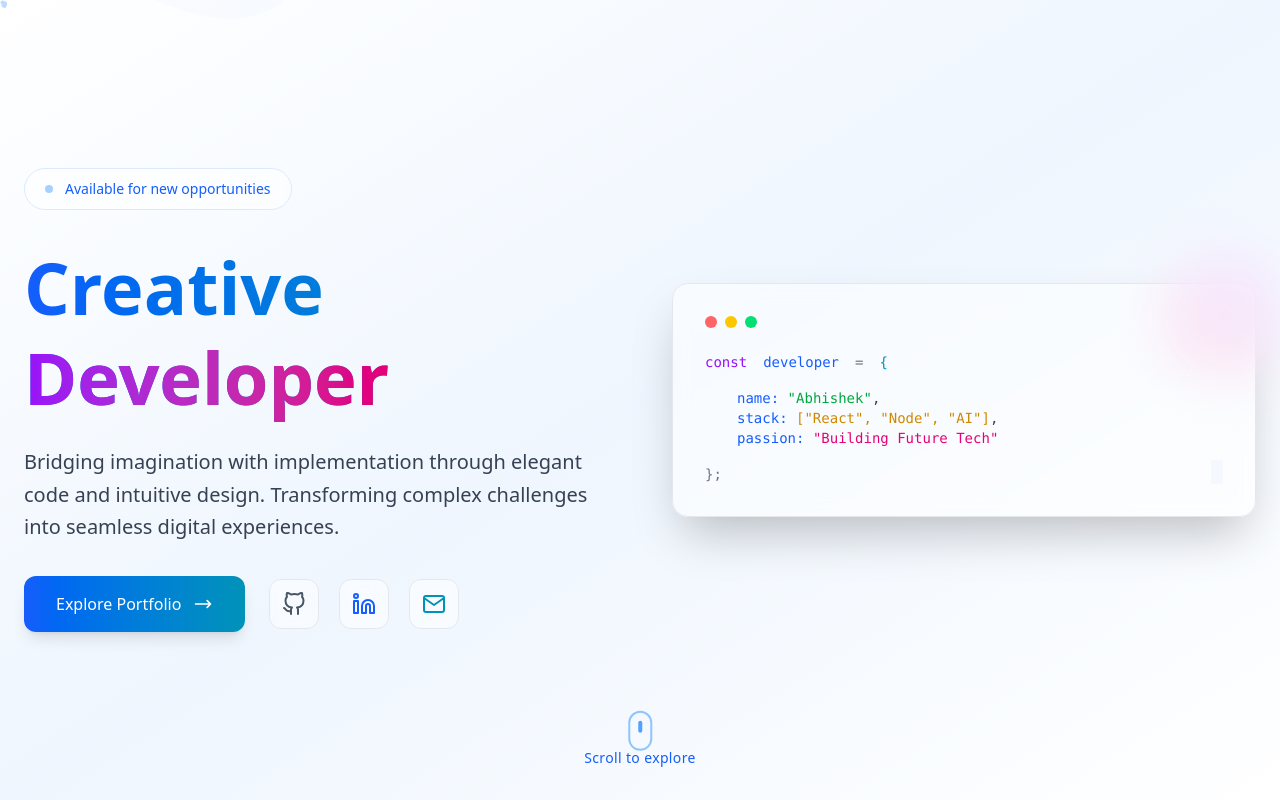
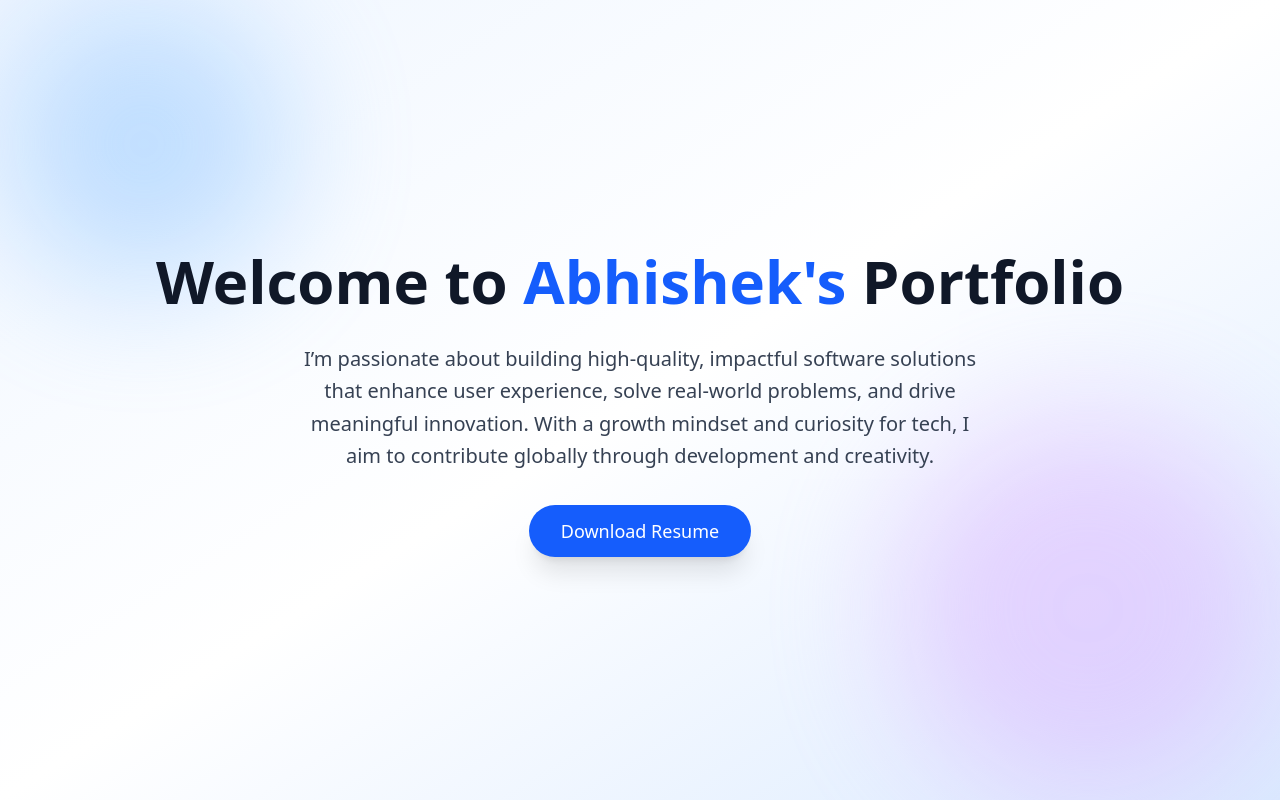
Before and after one commit to Arkdeep-singh/My-Portfolio, a React (Vite) app: page / in a window 1280 px wide. Shown: the top 800 px of the page. Built offline with nearby package versions, Linux system fonts and the light colour scheme.

Commit message:
updated the home jsx

```diff
--- a/src/components/Home.jsx
+++ b/src/components/Home.jsx
@@ -1,256 +1,49 @@
 import React from "react";
+import { asset } from "../assets/index";
 import { motion } from "framer-motion";
-import { FiGithub, FiLinkedin, FiMail } from "react-icons/fi";
 
 const Home = () => {
-  const scrollToSection = (sectionId) => {
-    document.getElementById(sectionId)?.scrollIntoView({ behavior: "smooth" });
-  };
+  return (
+    <div
+      id="home"
+      className="relative min-h-screen flex flex-col justify-center items-center bg-gradient-to-br from-blue-50 via-white to-blue-100 overflow-hidden"
+    >
+      {/* Decorative Background Circles */}
+      <div className="absolute w-72 h-72 bg-blue-300 rounded-full top-0 left-0 blur-3xl opacity-20 animate-pulse" />
+      <div className="absolute w-96 h-96 bg-purple-300 rounded-full bottom-0 right-0 blur-3xl opacity-20 animate-pulse" />
 
-  return (
-    <section
-      id="home"
-      className="relative min-h-screen flex items-center justify-center bg-gradient-to-br from-white via-blue-50 to-white overflow-hidden"
-    >
-      {/* Dynamic Geometric Background */}
-      <div className="absolute inset-0 overflow-hidden z-0">
-        {/* Floating Triangles */}
-        <motion.svg
-          viewBox="0 0 200 200"
-          className="absolute w-[400px] -top-20 -left-20 opacity-10 text-blue-100"
-          animate={{ rotate: 360 }}
-          transition={{ duration: 40, repeat: Infinity, ease: "linear" }}
+      {/* Hero Section */}
+      <main className="z-10 container mx-auto px-6 py-24 text-center flex flex-col items-center">
+        <motion.h2
+          initial={{ opacity: 0, y: 40 }}
+          animate={{ opacity: 1, y: 0 }}
+          transition={{ duration: 0.8 }}
+          className="text-4xl md:text-6xl font-extrabold text-gray-900 mb-6 leading-tight"
         >
-          <path
-            fill="currentColor"
-            d="M48.6,-70.3C62.2,-61.3,72,-47.1,78.7,-30.6C85.3,-14.1,88.8,4.7,84.1,19.9C79.4,35.1,66.6,46.8,53.1,58.3C39.6,69.8,25.4,81.2,8.3,87.2C-8.8,93.2,-28.8,93.8,-44.6,84.9C-60.4,76,-72,57.5,-77.7,39.3C-83.3,21,-83,2.9,-77.2,-11.5C-71.4,-25.9,-60.1,-37.6,-47.5,-46.7C-34.9,-55.7,-21,-62.1,-3.7,-60.4C13.6,-58.6,27.2,-48.7,48.6,-70.3Z"
-          />
-        </motion.svg>
+          Welcome to <span className="text-blue-600">Abhishek's</span> Portfolio
+        </motion.h2>
 
-        {/* Animated Grid Pattern */}
-        <motion.div
-          className="absolute inset-0 bg-grid-blue-100/50"
-          initial={{ opacity: 0 }}
-          animate={{ opacity: 1 }}
-          transition={{ duration: 1.5 }}
-        />
-      </div>
+        <motion.p
+          initial={{ opacity: 0, y: 20 }}
+          animate={{ opacity: 1, y: 0 }}
+          transition={{ duration: 1, delay: 0.3 }}
+          className="text-lg md:text-xl text-gray-700 max-w-2xl mb-8 leading-relaxed"
+        >
+          I’m passionate about building high-quality, impactful software solutions that enhance user experience, solve real-world problems, and drive meaningful innovation. With a growth mindset and curiosity for tech, I aim to contribute globally through development and creativity.
+        </motion.p>
 
-      {/* Floating Particles System */}
-      <div className="absolute inset-0 z-10">
-        {[...Array(30)].map((_, i) => (
-          <motion.div
-            key={i}
-            className="absolute w-1 h-1 bg-blue-200 rounded-full"
-            initial={{
-              x: Math.random() * 100 + "%",
-              y: Math.random() * 100 + "%",
-              scale: 0,
-            }}
-            animate={{
-              scale: [0, 1, 0],
-              opacity: [0, 1, 0],
-            }}
-            transition={{
-              duration: Math.random() * 4 + 3,
-              repeat: Infinity,
-              delay: Math.random() * 2,
-            }}
-          />
-        ))}
-      </div>
-
-      <main className="relative z-20 container mx-auto px-6 py-24">
-        <div className="max-w-7xl mx-auto flex flex-col lg:flex-row items-center justify-between gap-16">
-          {/* Text Content */}
-          <motion.div
-            className="lg:w-1/2 text-center lg:text-left space-y-8"
-            initial={{ opacity: 0, y: 40 }}
-            whileInView={{ opacity: 1, y: 0 }}
-            viewport={{ once: false, margin: "-20% 0px" }}
-            transition={{ duration: 0.8, delay: 0.2 }}
-          >
-            <motion.div
-              className="inline-flex items-center gap-3 px-5 py-2.5 bg-white/50 backdrop-blur-sm rounded-full border border-blue-100 text-blue-600 text-sm"
-              initial={{ scale: 0 }}
-              whileInView={{ scale: 1 }}
-              viewport={{ once: false }}
-              transition={{ type: "spring", delay: 0.4 }}
-            >
-              <div className="w-2 h-2 bg-blue-400 rounded-full animate-pulse" />
-              Available for new opportunities
-            </motion.div>
-
-            <motion.h1
-              className="text-5xl md:text-7xl font-bold text-transparent bg-clip-text bg-gradient-to-r from-blue-600 to-cyan-600 mb-6 leading-tight"
-              initial={{ opacity: 0, y: 20 }}
-              whileInView={{ opacity: 1, y: 0 }}
-              viewport={{ once: false }}
-              transition={{ duration: 0.8, delay: 0.4 }}
-            >
-              Creative
-              <br />
-              <span className="bg-gradient-to-r from-purple-600 to-pink-600 bg-clip-text">
-                Developer
-              </span>
-            </motion.h1>
-
-            <motion.p
-              className="text-lg md:text-xl text-gray-700 mb-8 leading-relaxed max-w-2xl"
-              initial={{ opacity: 0 }}
-              whileInView={{ opacity: 1 }}
-              viewport={{ once: false }}
-              transition={{ duration: 0.8, delay: 0.6 }}
-            >
-              Bridging imagination with implementation through elegant code and
-              intuitive design. Transforming complex challenges into seamless
-              digital experiences.
-            </motion.p>
-
-            <motion.div
-              className="flex flex-col sm:flex-row items-center gap-6"
-              initial={{ opacity: 0 }}
-              whileInView={{ opacity: 1 }}
-              viewport={{ once: false }}
-              transition={{ delay: 0.8 }}
-            >
-              <motion.button
-                onClick={() => scrollToSection("about")}
-                whileHover={{ scale: 1.05 }}
-                whileTap={{ scale: 0.95 }}
-                className="px-8 py-4 bg-gradient-to-r from-blue-600 to-cyan-600 text-white font-medium rounded-xl flex items-center gap-3 shadow-lg hover:shadow-xl transition-all group"
-              >
-                <span>Explore Portfolio</span>
-                <svg
-                  className="w-5 h-5 group-hover:translate-x-1 transition-transform"
-                  fill="none"
-                  stroke="currentColor"
-                  viewBox="0 0 24 24"
-                >
-                  <path
-                    strokeLinecap="round"
-                    strokeLinejoin="round"
-                    strokeWidth={2}
-                    d="M17 8l4 4m0 0l-4 4m4-4H3"
-                  />
-                </svg>
-              </motion.button>
-
-              <div className="flex gap-5">
-                {[
-                  {
-                    icon: FiGithub,
-                    color: "text-gray-600",
-                    link: "https://github.com/Abhishek6725",
-                  },
-                  {
-                    icon: FiLinkedin,
-                    color: "text-blue-600",
-                    link: "https://www.linkedin.com/in/abhishek6725/",
-                  },
-                  {
-                    icon: FiMail,
-                    color: "text-cyan-600",
-                    link: "mailto:abhishek777661@gmail.com",
-                  },
-                ].map((item, i) => (
-                  <motion.a
-                    key={i}
-                    href={item.link}
-                    target="_blank"
-                    rel="noopener noreferrer"
-                    className={`p-3 bg-white/50 backdrop-blur-sm border border-gray-200 rounded-xl hover:bg-white transition-colors ${item.color}`}
-                    whileHover={{ y: -5 }}
-                    whileTap={{ scale: 0.9 }}
-                  >
-                    <item.icon className="text-2xl" />
-                  </motion.a>
-                ))}
-              </div>
-            </motion.div>
-          </motion.div>
-
-          {/* Interactive Code Terminal */}
-          <motion.div
-            className="lg:w-1/2 relative"
-            initial={{ opacity: 0, x: 50 }}
-            whileInView={{ opacity: 1, x: 0 }}
-            viewport={{ once: false }}
-            transition={{ duration: 0.8, delay: 0.4 }}
-          >
-            <div className="relative bg-white/50 backdrop-blur-sm rounded-2xl border border-gray-200 p-8 shadow-2xl">
-              <div className="flex gap-2 mb-6">
-                <div className="w-3 h-3 rounded-full bg-red-400" />
-                <div className="w-3 h-3 rounded-full bg-yellow-400" />
-                <div className="w-3 h-3 rounded-full bg-green-400" />
-              </div>
-
-              <div className="font-mono text-sm space-y-4">
-                <div className="flex gap-4 text-gray-500">
-                  <span className="text-purple-600">const</span>
-                  <span className="text-blue-600">developer</span>
-                  <span>=</span>
-                  <span className="text-cyan-600">{"{"}</span>
-                </div>
-                <div className="ml-8">
-                  <p className="text-gray-700">
-                    <span className="text-blue-600">name:</span>{" "}
-                    <span className="text-green-600">"Abhishek"</span>,
-                  </p>
-                  <p className="text-gray-700">
-                    <span className="text-blue-600">stack:</span>{" "}
-                    <span className="text-yellow-600">
-                      ["React", "Node", "AI"]
-                    </span>
-                    ,
-                  </p>
-                  <p className="text-gray-700">
-                    <span className="text-blue-600">passion:</span>{" "}
-                    <span className="text-pink-600">
-                      "Building Future Tech"
-                    </span>
-                  </p>
-                </div>
-                <div className="text-gray-500">{"}"};</div>
-              </div>
-
-              {/* Animated Cursor */}
-              <motion.div
-                className="absolute bottom-8 right-8 w-3 h-6 bg-blue-400"
-                animate={{ opacity: [0, 1, 0] }}
-                transition={{ duration: 1, repeat: Infinity }}
-              />
-            </div>
-
-            {/* Floating Elements */}
-            <motion.div
-              className="absolute -top-8 -right-8 w-32 h-32 bg-gradient-to-r from-purple-100 to-pink-100 rounded-full blur-xl"
-              animate={{ rotate: 360 }}
-              transition={{ duration: 20, repeat: Infinity, ease: "linear" }}
-            />
-          </motion.div>
-        </div>
+        <motion.a
+          href={asset.resume}
+          whileHover={{ scale: 1.08 }}
+          whileTap={{ scale: 0.95 }}
+          transition={{ type: "spring", stiffness: 300 }}
+          className="px-8 py-3 bg-blue-600 text-white font-medium rounded-full text-lg shadow-xl hover:shadow-2xl transition duration-300"
+          download
+        >
+          Download Resume
+        </motion.a>
       </main>
-
-      {/* Animated Scroll Indicator */}
-      <motion.div
-        className="absolute bottom-8 left-1/2 -translate-x-1/2 flex flex-col items-center gap-3"
-        initial={{ opacity: 0 }}
-        whileInView={{ opacity: 1 }}
-        viewport={{ once: false }}
-      >
-        <motion.div
-          className="w-6 h-10 border-2 border-blue-300 rounded-full relative"
-          animate={{ y: [0, 15, 0] }}
-          transition={{ duration: 2, repeat: Infinity }}
-        >
-          <div className="w-1 h-3 bg-blue-400 absolute top-2 left-1/2 -translate-x-1/2 rounded-full" />
-        </motion.div>
-        <span className="text-sm text-blue-600 font-light tracking-wide">
-          Scroll to explore
-        </span>
-      </motion.div>
-    </section>
+    </div>
   );
 };
 
```
